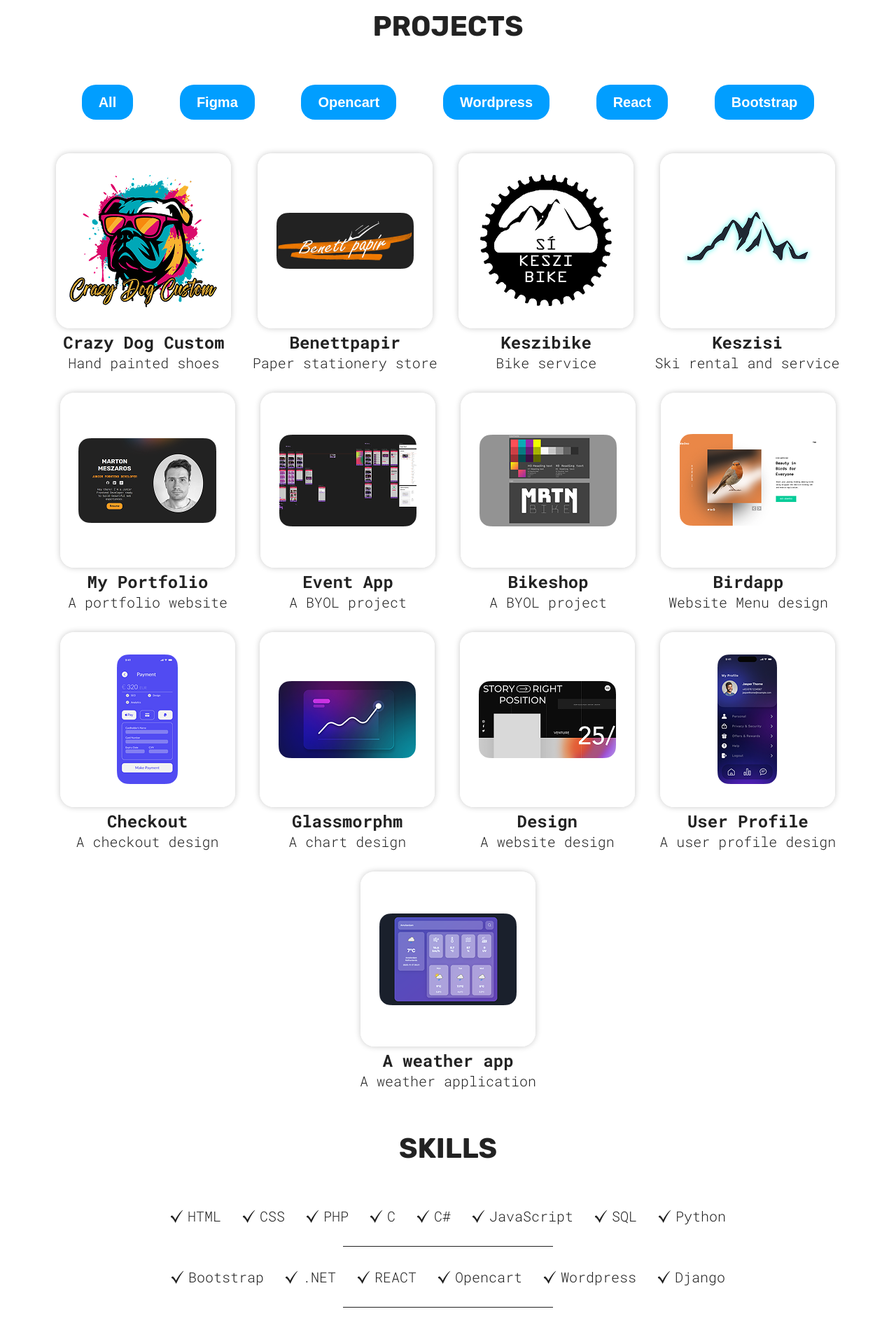
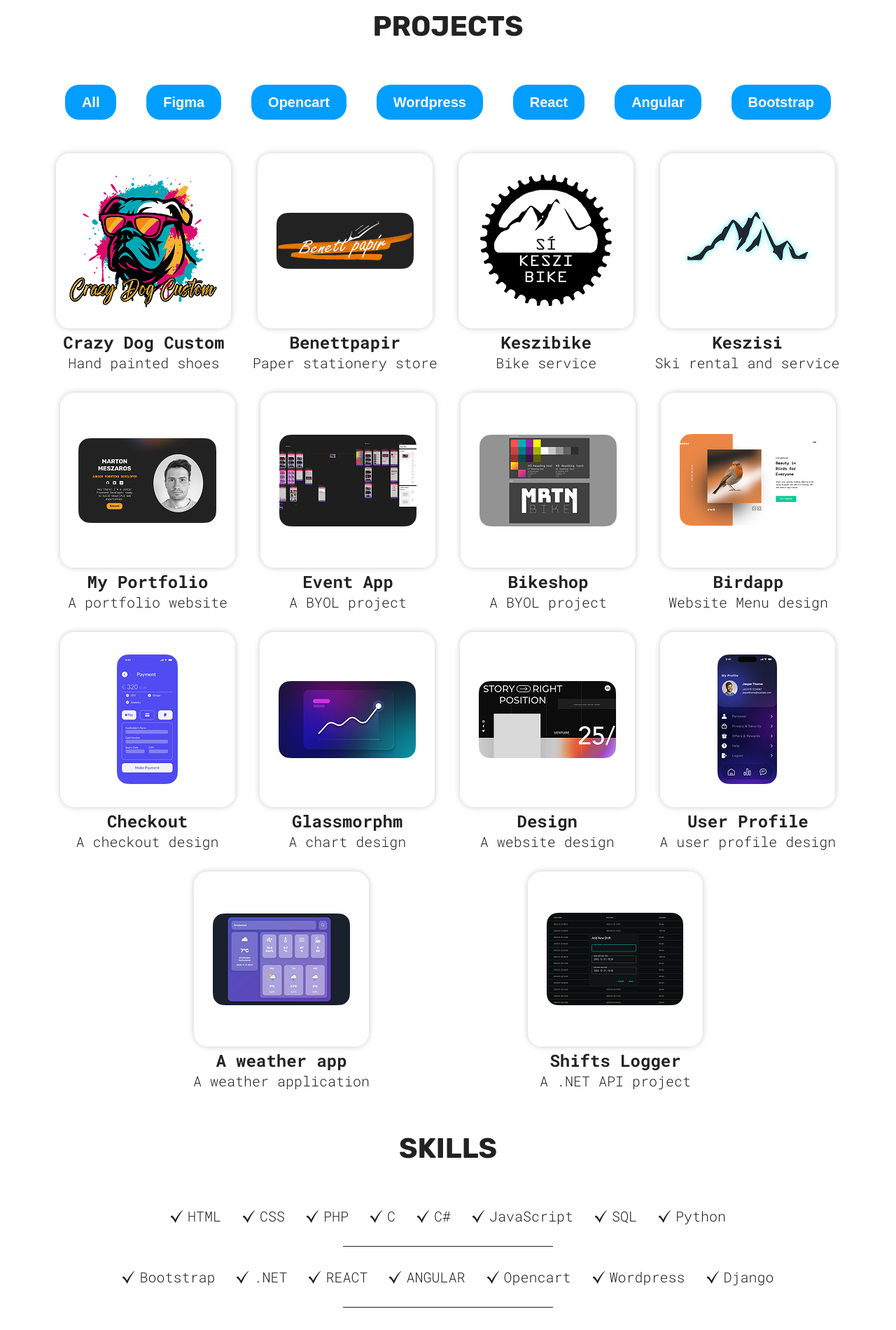
Before and after one commit to mmmarciii/portfolio, a React (Vite) app: page / in a window 1280 px wide. Shown: the part 1000-2900 px from the top of the page at 70% size. Built offline with nearby package versions, Linux system fonts and the light colour scheme.

Commit message:
Update skills and Projects

```diff
--- a/src/sections/Projects/Projects.jsx
+++ b/src/sections/Projects/Projects.jsx
@@ -13,6 +13,7 @@ import chart from '../../assets/glassmorphm.png';
 import story from '../../assets/storydesign.png';
 import userprofile from '../../assets/userprofile.png';
 import weatherapp from '../../assets/weatherapp.png';
+import shiftslogger from '../../assets/shiftslogger.png';
 import React, { useState } from 'react';
 
 
@@ -34,6 +35,7 @@ function Projects() {
     { id: 10, src: story , link: "https://www.figma.com/design/XSY7J3jtVuetXFcXdvWFI1/Design--1?node-id=0-1&t=wJ1i72UUTHCHlbvw-1", h3: 'Design', category: 'Figma',p: 'A website design' },
     { id: 11, src: userprofile , link: "https://www.figma.com/design/b9L7xXAzsTO5Osdv4l0iny/User-Profile?node-id=0-1&t=0SxnMIBbdVzpWDGa-1", h3: 'User Profile', category: 'Figma',p: 'A user profile design' },
     { id: 12, src: weatherapp , link: "https://mmyweatherapp.netlify.app/", h3: 'A weather app', category: 'React',p: 'A weather application' },
+    { id: 13, src: shiftslogger , link: "https://shiftslogger.netlify.app/", h3: 'Shifts Logger', category: 'Angular',p: 'A .NET API project' },
   ];
 
   const [projects] = useState(initialProjects);
@@ -64,6 +66,9 @@ function Projects() {
           <button type="button" className={styles.hover} onClick={() => handleFilter('React')}>
             React
           </button>
+          <button type="button" className={styles.hover} onClick={() => handleFilter('Angular')}>
+            Angular
+          </button>
           <button type="button" className={styles.hover} onClick={() => handleFilter('Bootstrap')}>
             Bootstrap
           </button>
--- a/src/sections/Skills/Skills.jsx
+++ b/src/sections/Skills/Skills.jsx
@@ -26,6 +26,7 @@ function Skills() {
             <SkillList src={checkMarkIcon} skill="Bootstrap" />
             <SkillList src={checkMarkIcon} skill=".NET" />
             <SkillList src={checkMarkIcon} skill="REACT" />
+            <SkillList src={checkMarkIcon} skill="ANGULAR" />
             <SkillList src={checkMarkIcon} skill="Opencart" />
             <SkillList src={checkMarkIcon} skill="Wordpress" />
             <SkillList src={checkMarkIcon} skill="Django" />
@@ -33,6 +34,7 @@ function Skills() {
         <hr />
         <div className={styles.skillsList}>
             <SkillList src={checkMarkIcon} skill="Visual Studio" />
+            <SkillList src={checkMarkIcon} skill="AZURE" />
             <SkillList src={checkMarkIcon} skill="Git" />
             <SkillList src={checkMarkIcon} skill="Figma" />
             <SkillList src={checkMarkIcon} skill="Photoshop" />
```
Also changed, not shown: src/assets/shiftslogger.png (added).
